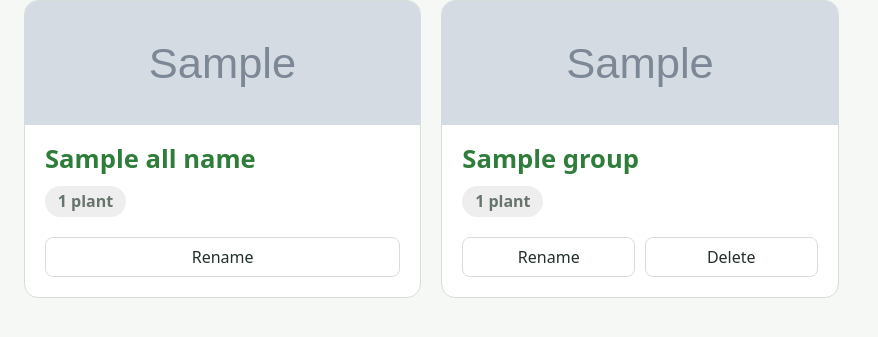
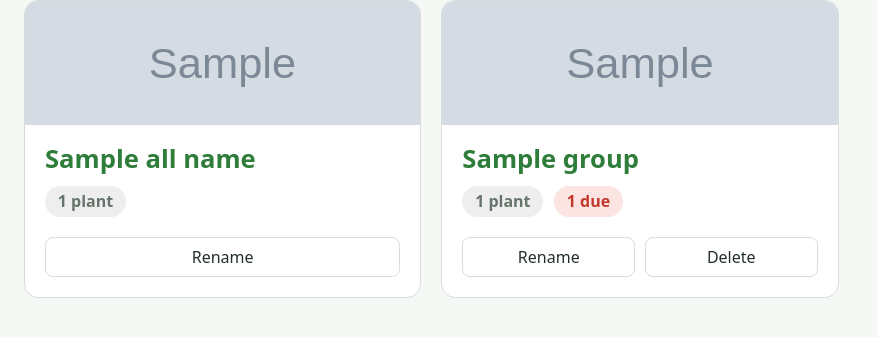
Before and after one commit to esst-prog2/plant_care, a FastAPI app: template app/templates/index.html in a window 1280 px wide. Shown: the part 75-412 px from the top of the page, without its empty margins (0-878 px from the left). Run offline with FastAPI, Linux system fonts and the light colour scheme; the template is opened without the code that fills it: most values are stand-ins (such as "Sample title", 1, 10 or a date in 2020); grey boxes marked "Sample" are stand-in pictures.

Commit message:
Show a due-plants count badge on each group card
The redesigned group cards had unused space; adds a small "N due"
badge next to the plant-count badge, counting how many of that
group's plants are due or overdue for watering (reusing app/care.py's
existing plant_days_left/status_of — no new data). Shown only when
the count is above zero, matching the existing plant-card badges'
convention of staying quiet when everything's fine.

215 tests pass (2 new), plus a live Playwright screenshot with a real
overdue plant.

Co-Authored-By: Claude Sonnet 5 <noreply@anthropic.com>

```diff
--- a/app/main.py
+++ b/app/main.py
@@ -124,9 +124,21 @@ def create_app(
         plants = db.list_plants(group_id=group_id)
         return (plants[0].photo if plants else None) or "/static/placeholder.svg"
 
+    def _due_count(plants: list[Plant]) -> int:
+        today = clock()
+        due = 0
+        for p in plants:
+            days = plant_days_left(p, today)
+            if days is not None and status_of(days) != OK:
+                due += 1
+        return due
+
     def groups_grid(request: Request, headers: dict | None = None):
         groups = db.list_groups()
-        group_cards = [(g, len(db.list_plants(group_id=g.id)), _cover_photo(g.id)) for g in groups]
+        group_cards = [
+            (g, len(plants := db.list_plants(group_id=g.id)), _cover_photo(g.id), _due_count(plants))
+            for g in groups
+        ]
         all_plants = db.list_plants()
         return render(
             request,
@@ -136,6 +148,7 @@ def create_app(
             all_count=len(all_plants),
             all_name=db.get_setting(ALL_GROUP_NAME_KEY, "All"),
             all_cover=_cover_photo(None),
+            all_due=_due_count(all_plants),
         )
 
     def details(request: Request, plant: Plant, headers: dict | None = None, photo_error: str | None = None):
@@ -196,7 +209,10 @@ def create_app(
     @app.get("/", response_class=HTMLResponse)
     def landing(request: Request):
         groups = db.list_groups()
-        group_cards = [(g, len(db.list_plants(group_id=g.id)), _cover_photo(g.id)) for g in groups]
+        group_cards = [
+            (g, len(plants := db.list_plants(group_id=g.id)), _cover_photo(g.id), _due_count(plants))
+            for g in groups
+        ]
         all_plants = db.list_plants()
         return render(
             request,
@@ -205,6 +221,7 @@ def create_app(
             all_count=len(all_plants),
             all_name=db.get_setting(ALL_GROUP_NAME_KEY, "All"),
             all_cover=_cover_photo(None),
+            all_due=_due_count(all_plants),
         )
 
     def collection_view(request: Request, view_group_id: str, page: int = 1):
--- a/app/static/style.css
+++ b/app/static/style.css
@@ -59,6 +59,7 @@ button.danger { color: var(--red); border-color: var(--red); }
 .badge.loading { background: #eee; color: var(--muted); }
 .group-cover-link { display: flex; flex-direction: column; flex: 1; min-height: 0; color: inherit; text-decoration: none; }
 .group-card .card-body h3 { font-size: 1.6rem; color: var(--green); }
+.group-card .card-body .badge + .badge { margin-left: .4rem; }
 .group-actions { flex: none; display: flex; gap: .6rem; padding: 0 1.25rem 1.25rem; }
 .group-actions button { flex: 1; }
 .offline { display: block; margin-top: .4rem; color: var(--muted); }
--- a/app/templates/_groups_grid.html
+++ b/app/templates/_groups_grid.html
@@ -6,19 +6,21 @@
       <div class="card-body">
         <h3 class="group-name">{{ all_name }}</h3>
         <span class="badge">{{ all_count }} {{ plant_word(all_count) }}</span>
+        {% if all_due > 0 %}<span class="badge due">{{ all_due }} due</span>{% endif %}
       </div>
     </a>
     <div class="group-actions">
       <button type="button" hx-get="/groups/all/edit" hx-target="#modal">Rename</button>
     </div>
   </article>
-  {% for group, count, cover in group_cards %}
+  {% for group, count, cover, due_count in group_cards %}
   <article class="card group-card">
     <a class="group-cover-link" href="/groups/{{ group.id }}">
       <img src="{{ cover }}" alt="">
       <div class="card-body">
         <h3 class="group-name">{{ group.name }}</h3>
         <span class="badge">{{ count }} {{ plant_word(count) }}</span>
+        {% if due_count > 0 %}<span class="badge due">{{ due_count }} due</span>{% endif %}
       </div>
     </a>
     <div class="group-actions">
```
Also changed, not shown: PLANNING_LOG.md (+1 -0 lines), tests/test_groups.py (+18 -0 lines).
